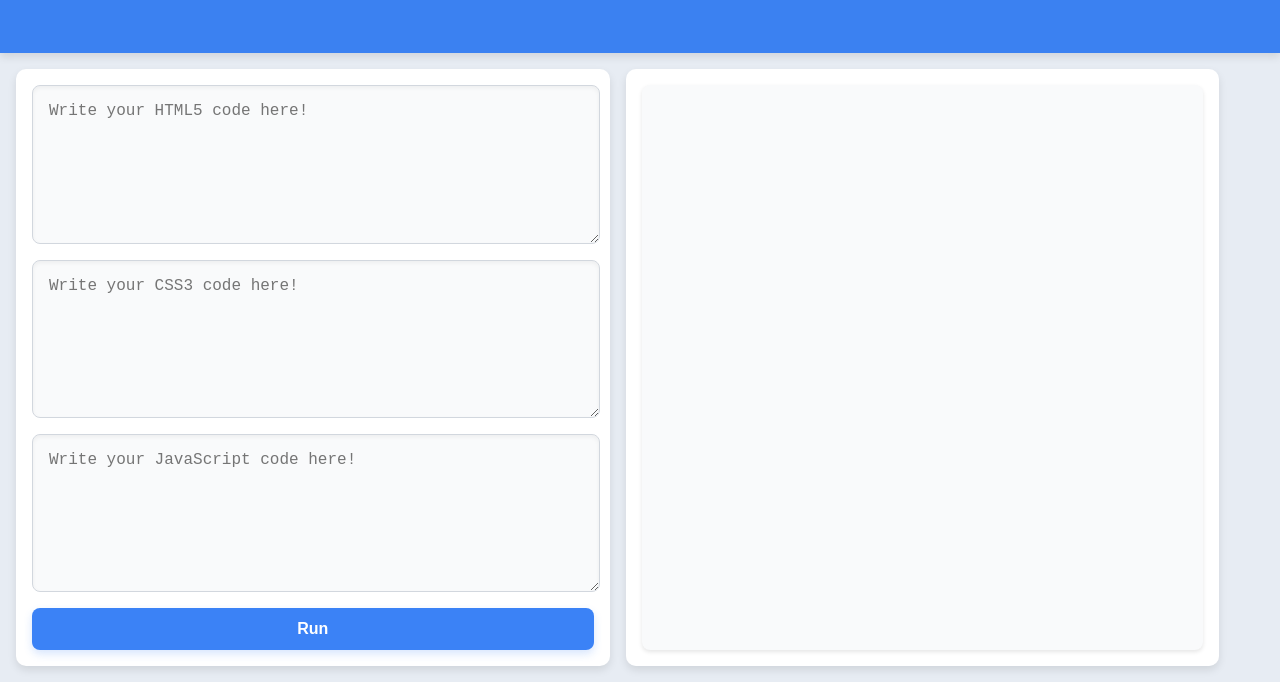
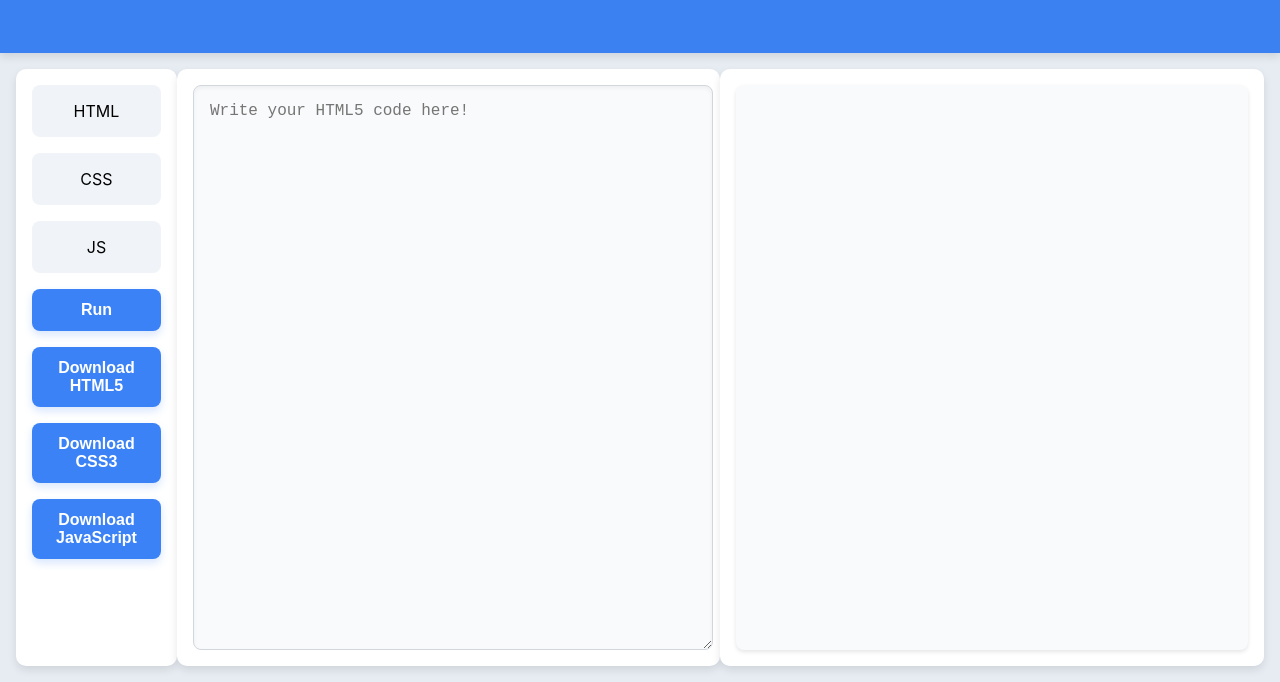
Before and after one commit to JohnPatrickAncajas/IDE-A, a plain HTML site: page index.html in a window 1280 px wide. Shown: the part 118-800 px from the top of the page. Drawn offline with Linux system fonts and the light colour scheme.

Commit message:
Added file download

```diff
--- a/index.html
+++ b/index.html
@@ -12,11 +12,20 @@
     </header>
 
     <main>
+        <div id="sidebar">
+            <div class="tab" onclick="showEditor('html5')">HTML</div>
+            <div class="tab" onclick="showEditor('css3')">CSS</div>
+            <div class="tab" onclick="showEditor('js')">JS</div>
+            <button onclick="runCode()">Run</button>
+            <button id="downloadHTML">Download HTML5</button>
+            <button id="downloadCSS">Download CSS3</button>
+            <button id="downloadJS">Download JavaScript</button>
+        </div>
+
         <div id="editor">
             <textarea id="html5" placeholder="Write your HTML5 code here!"></textarea>
             <textarea id="css3" placeholder="Write your CSS3 code here!"></textarea>
             <textarea id="js" placeholder="Write your JavaScript code here!"></textarea>
-            <button onclick="runCode()">Run</button>
         </div>
 
         <div id="output">
--- a/script.js
+++ b/script.js
@@ -1,6 +1,16 @@
+function showEditor(editorId) {
+    const editors = document.querySelectorAll('#editor textarea');
+    editors.forEach(editor => {
+        editor.style.display = 'none';
+    });
+
+    const editor = document.getElementById(editorId);
+    editor.style.display = 'block';
+}
+
 function runCode() {
-    const html5 = document.getElementById('html').value;
-    const css3 = document.getElementById('css').value;
+    const html5 = document.getElementById('html5').value;
+    const css3 = document.getElementById('css3').value;
     const js = document.getElementById('js').value;
 
     const iframe = document.getElementById('preview');
@@ -21,3 +31,28 @@ function runCode() {
     `);
     iframeDocument.close();
 }
+
+function downloadFile(filename, content) {
+    const blob = new Blob([content], { type: 'text/plain' });
+    const link = document.createElement('a');
+    link.href = URL.createObjectURL(blob);
+    link.download = filename;
+    link.click();
+}
+
+document.getElementById('downloadHTML').addEventListener('click', function() {
+    const htmlContent = document.getElementById('html5').value;
+    downloadFile('index.html', htmlContent);
+});
+
+document.getElementById('downloadCSS').addEventListener('click', function() {
+    const cssContent = document.getElementById('css3').value;
+    downloadFile('styles.css', cssContent);
+});
+
+document.getElementById('downloadJS').addEventListener('click', function() {
+    const jsContent = document.getElementById('js').value;
+    downloadFile('script.js', jsContent);
+});
+
+showEditor('html5');
--- a/styles.css
+++ b/styles.css
@@ -21,39 +21,31 @@ header {
 main {
     display: flex;
     flex: 1;
-    gap: 1rem;
     padding: 1rem;
 }
 
-#editor {
-    width: 45%;
-    padding: 1rem;
-    background: #ffffff;
+#sidebar {
+    width: 15%;
+    background: #fff;
     border-radius: 0.625rem;
     box-shadow: 0 0.25rem 0.5rem rgba(0, 0, 0, 0.1);
     display: flex;
     flex-direction: column;
     gap: 1rem;
+    padding: 1rem;
 }
 
-textarea {
-    flex: 1;
-    width: 95%;
+.tab {
     padding: 1rem;
-    border: 1px solid #d2d7de;
+    background-color: #f0f4f8;
     border-radius: 0.5rem;
-    font-family: 'Fira Code', monospace;
-    font-size: 1rem;
-    background: #f9fafb;
-    box-shadow: inset 0 0.125rem 0.25rem rgba(0, 0, 0, 0.05);
-    transition: border-color 0.3s;
-    resize: vertical;
+    text-align: center;
+    cursor: pointer;
+    transition: background-color 0.3s;
 }
 
-textarea:focus {
-    outline: none;
-    border-color: #3b82f6;
-    box-shadow: 0 0 0.3125rem rgba(59, 130, 246, 0.5);
+.tab:hover {
+    background-color: #d1d7e5;
 }
 
 button {
@@ -74,8 +66,40 @@ button:hover {
     box-shadow: 0 0.375rem 0.75rem rgba(37, 99, 235, 0.2);
 }
 
+#editor {
+    width: 85%;
+    display: flex;
+    flex-direction: column;
+    gap: 1rem;
+    padding: 1rem;
+    background: #fff;
+    border-radius: 0.625rem;
+    box-shadow: 0 0.25rem 0.5rem rgba(0, 0, 0, 0.1);
+}
+
+textarea {
+    display: none;
+    width: 95%;
+    height: 100%;
+    padding: 1rem;
+    border: 1px solid #d2d7de;
+    border-radius: 0.5rem;
+    font-family: 'Fira Code', monospace;
+    font-size: 1rem;
+    background: #f9fafb;
+    box-shadow: inset 0 0.125rem 0.25rem rgba(0, 0, 0, 0.05);
+    transition: border-color 0.3s;
+    resize: vertical;
+}
+
+textarea:focus {
+    outline: none;
+    border-color: #3b82f6;
+    box-shadow: 0 0 0.3125rem rgba(59, 130, 246, 0.5);
+}
+
 #output {
-    width: 45%;
+    width: 85%;
     padding: 1rem;
     background: #ffffff;
     border-radius: 0.625rem;
@@ -93,6 +117,11 @@ iframe {
 }
 
 @media (max-width: 768px) {
+    #sidebar {
+        width: 100%;
+        margin-bottom: 1rem;
+    }
+
     #editor, #output {
         width: 100%;
     }
```
